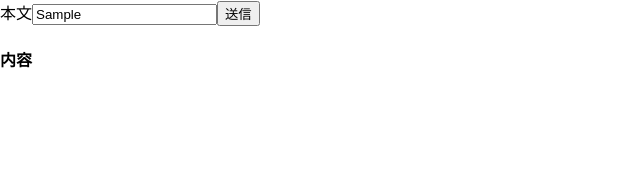
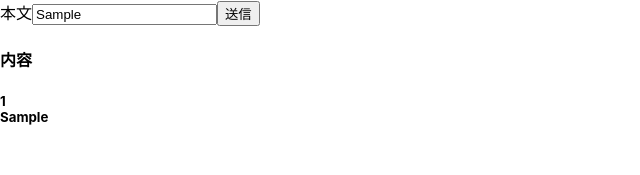
Before and after one commit to bonot9434/reactapp, a React (Create React App) app: page / in a window 1280 px wide. Both pictures are taken after typing "Sample" into the empty fields and a click on the button "送信". Shown: the top 175 px of the page, without its empty margins (0-640 px from the left). Built offline with nearby package versions, Linux system fonts and the light colour scheme.

Commit message:
内容表示

```diff
--- a/src/components/App.js
+++ b/src/components/App.js
@@ -25,6 +25,14 @@ const App = () => {
         <button onClick={addChat}>送信</button>
       </form>
       <h4>内容</h4>
+      {
+        state.map(chat => (
+          <h5>
+            <div>{chat.id}</div>
+            <div>{chat.body}</div>
+          </h5>
+        ))
+      }
     </div>
   )
 }
```
